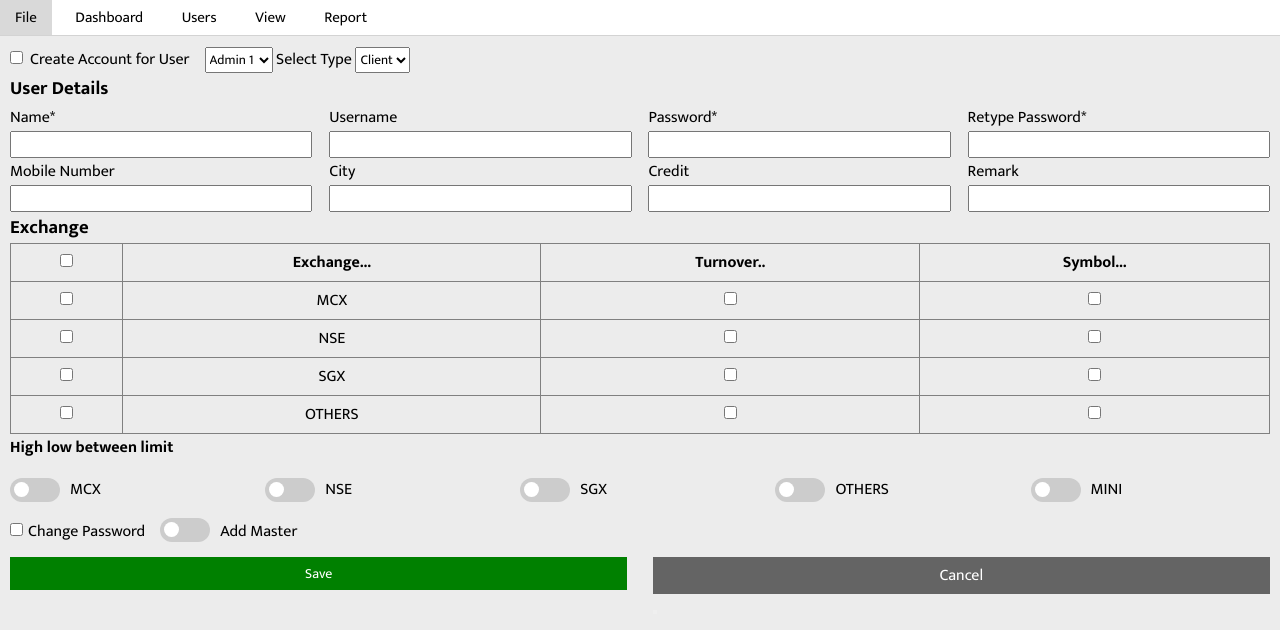
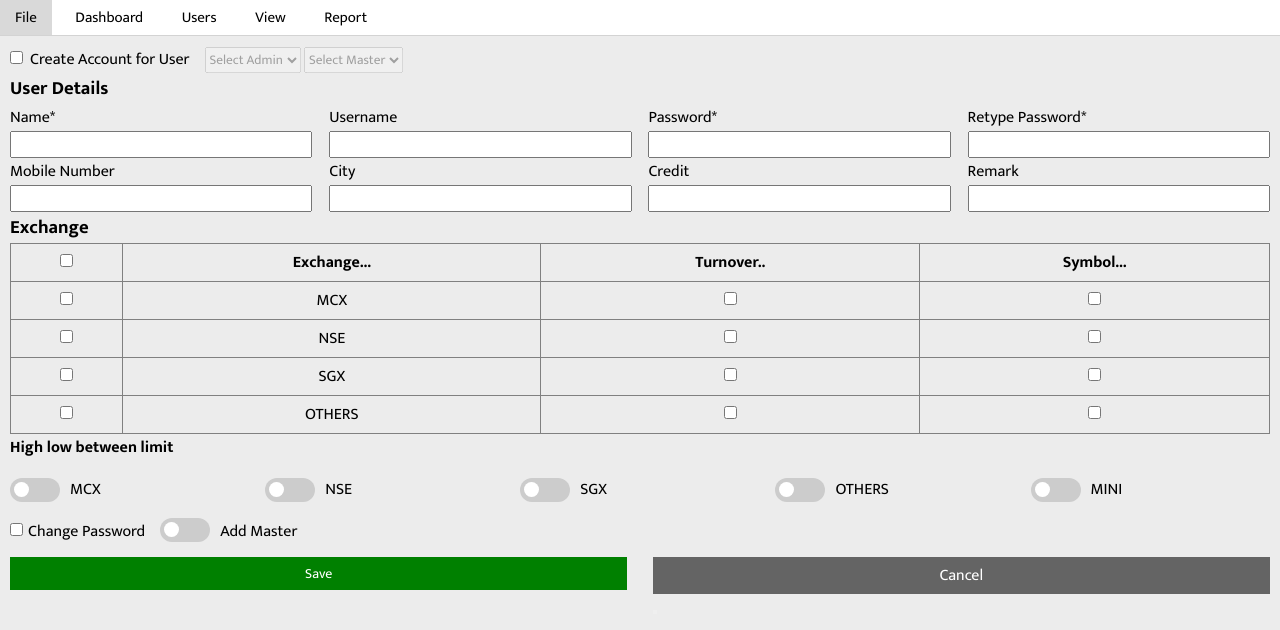
Before and after one commit to harishTrank/tradeDjango, a Django app: page /add-user in a window 1280 px wide. Shown: the top 630 px of the page. Run offline with Django 4.2, Linux system fonts and the light colour scheme; a user stored in the database is signed in; tables that the repository leaves empty hold one stand-in row (values such as "Sample post"); data that the repository does not hold is empty; some libraries are stand-ins or nearby versions.

Commit message:
update code

```diff
--- a/App/urls.py
+++ b/App/urls.py
@@ -15,4 +15,7 @@ urlpatterns = [
     path("trade-particular-view/<int:id>", TradeParticularViewApi.as_view(), name="trade-particular-view/"),
     path("permission-toggle/", MyUserPerissionToggle.as_view(), name="permission-toggle"),
     path("change-passwordweb-api/", ChangePasswordWebAPI.as_view(), name="change-passwordweb-api"),
+    path("get-admin-api/", GetAllAdminApiView.as_view(), name="get-admin-api"),
+    path("get-master-api/", GetMasterApiView.as_view(), name="get-master-api"),
+
 ]
--- a/App/views.py
+++ b/App/views.py
@@ -392,7 +392,7 @@ class UserListApiView(APIView):
         return Response({"data":"comming soon...."},status=status.HTTP_200_OK)
 
 
-# web api
+# web api ----------------------------------
 class MyUserPerissionToggle(APIView):
     permission_classes = [IsAuthenticated]
     def post(self, request):
@@ -427,4 +427,20 @@ class ChangePasswordWebAPI(APIView):
                 return Response({"success": False, "message": "New passwords do not match!"}, status=status.HTTP_404_NOT_FOUND)
         return Response({"success": False, "message": "Invalid user name."}, status=status.HTTP_404_NOT_FOUND)
 
-# --------
+
+class GetAllAdminApiView(APIView):
+    def get(self, request):
+        try:
+            response = MyUser.objects.filter(user_type="Admin").exclude(id=request.user.id).values("user_name", "id")
+            return Response({"success": True, "response": list(response)}, status=status.HTTP_200_OK)
+        except:
+            return Response({"success": False}, status=status.HTTP_404_NOT_FOUND)
+
+class GetMasterApiView(APIView):
+    def get(self, request):
+        try:
+            response = MyUser.objects.get(id=request.GET.get("adminId")).admin_user.admin_user.all().values("master_user__user_name", "master_user__id")
+            return Response({"success": True, "response": list(response)}, status=status.HTTP_200_OK)
+        except:
+            return Response({"success": False}, status=status.HTTP_404_NOT_FOUND)
+# ------------------------------------------------
--- a/Web/views.py
+++ b/Web/views.py
@@ -89,18 +89,31 @@ class AddUserView(View):
             "add_master": True if request.POST.get("add_master") and request.POST.get("add_master").lower() == 'on' else False,
         }
         user_id = request.user.id
-        print("sdfsdfksdfkdfkkdf",request.user.user_name)
-        current_master = MyUser.objects.get(id=user_id).master_user
-        if request.POST.get("add_master") == "on":
-            admin_belongs = current_master.admin_user
-            create_user = MyUser.objects.create(user_type="Master", **user_data)
-            new_mastr_model = MastrModel.objects.create(master_user=create_user,
-                admin_user=admin_belongs,
-                master_link=current_master)
-            new_mastr_model.save()
-        else:
-            create_user = MyUser.objects.create(user_type="Client",**user_data)
-            ClientModel.objects.create(client=create_user, master_user_link=current_master)
+
+        if request.user.user_type == "Master":
+            current_master = MyUser.objects.get(id=user_id).master_user
+            if request.POST.get("add_master") == "on":
+                admin_belongs = current_master.admin_user
+                create_user = MyUser.objects.create(user_type="Master", **user_data)
+                new_mastr_model = MastrModel.objects.create(master_user=create_user,
+                    admin_user=admin_belongs,
+                    master_link=current_master)
+                new_mastr_model.save()
+            else:
+                create_user = MyUser.objects.create(user_type="Client",**user_data)
+                ClientModel.objects.create(client=create_user, master_user_link=current_master)
+
+        elif request.user.user_type == "Admin":
+            current_admin = MyUser.objects.get(id=user_id).admin_user
+            # if request.POST.get("add_master") == "on":
+            #     create_user = MyUser.objects.create(user_type="Master", **user_data)
+            #     new_mastr_model = MastrModel.objects.create(master_user=create_user,
+            #         admin_user=current_admin,
+            #         master_link=current_master)
+            #     new_mastr_model.save()
+            # else:
+            #     create_user = MyUser.objects.create(user_type="Client",**user_data)
+            #     ClientModel.objects.create(client=create_user, master_user_link=current_master)
 
 
         mcx_exchange = request.POST.get("mcx_exchange") == 'on'
@@ -171,6 +184,8 @@ class ListUserView(View):
             master_ids = MastrModel.objects.filter(admin_user=user.admin_user).values_list("master_user__id", flat=True)
             client_ids = ClientModel.objects.filter(master_user_link__master_user__id__in=master_ids).values_list("client__id", flat=True)
             response_user = MyUser.objects.filter(id__in=set(master_ids) | set(client_ids))
+        elif request.user.user_type == "SuperAdmin":
+            response_user = MyUser.objects.exclude(id=request.user.id)
         return render(request, "User/list-user.html",{"client":response_user})
 
 
--- a/client_app/models.py
+++ b/client_app/models.py
@@ -1,11 +1,13 @@
 from django.db import models
 from App.models import *
 from master_app.models import *
+from admin_app.models import *
 
 
 class ClientModel(models.Model):
     client = models.OneToOneField(MyUser, on_delete=models.CASCADE, related_name="client")
     master_user_link = models.ForeignKey(MastrModel, on_delete=models.CASCADE, related_name="master_user_link")
+    admin_create_client = models.ForeignKey(AdminModel, on_delete=models.CASCADE, related_name="admin_create_client", null=True, blank=True)
 
     def __str__(self):
         return str(self.client)
--- a/templates/User/add-user.html
+++ b/templates/User/add-user.html
@@ -4,60 +4,59 @@
   <div class="tab-content" id="create-user">
     <div class="create-account">
       <div>
-        <div class="flex">
-          <div class="mr"><input type="checkbox" />&nbsp Create Account for User</div>
-          <div>
-            <select name="userType" id="userType">
-              <option value="">Admin 1</option>
-              <option value="">Admin 2</option>
-            </select>
+        {% if request.user.user_type == "Admin" or request.user.user_type == "SuperAdmin" %}
+          <div class="flex">
+            <div class="mr"><input id="otherUserFlagId" type="checkbox" />&nbsp Create Account for User</div>
+            <div>
+              <select name="userType" disabled id="selectedAdminId">
+                <option value="">Select Admin</option>
+              </select>
 
-            <label>Select Type</label>
-            <select name="userType" id="userType">
-              <option value="">Client</option>
-            </select>
+              <select name="userType" disabled id="selectedMasterId">
+                <option value="">Select Master</option>
+              </select>
+            </div>
           </div>
-        </div>
+        {% endif %}
       </div>
       <div class="user-details">
         <h3>User Details</h3>
         <div class="create-form flex space-bw">
           <div class="col-25">
             <label for="">Name*</label>
-            <input type="text" name="full_name" id="" class="form-group" />
+            <input type="text" name="full_name" class="form-group" />
           </div>
           <div class="col-25">
             <label for="">Username</label>
-            <input type="text" name="user_name" id="" class="form-group" />
+            <input type="text" name="user_name" class="form-group" />
           </div>
           <div class="col-25">
             <label for="">Password*</label>
-            <input type="password" name="password" id="" class="form-group" />
+            <input type="password" name="password" class="form-group" />
           </div>
           <div class="col-25">
             <label for=""> Retype Password*</label>
             <input
               type="password"
               name="retype_password"
-              id=""
               class="form-group"
             />
           </div>
           <div class="col-25">
             <label for="">Mobile Number</label>
-            <input type="text" name="phone_number" id="" class="form-group" />
+            <input type="text" name="phone_number" class="form-group" />
           </div>
           <div class="col-25">
             <label for="">City</label>
-            <input type="text" name="city" id="" class="form-group" />
+            <input type="text" name="city" class="form-group" />
           </div>
           <div class="col-25">
             <label for="">Credit</label>
-            <input type="text" name="credit" id="" class="form-group" />
+            <input type="text" name="credit" class="form-group" />
           </div>
           <div class="col-25">
             <label for="">Remark</label>
-            <input type="text" name="remark" id="" class="form-group" />
+            <input type="text" name="remark" class="form-group" />
           </div>
         </div>
       </div>
@@ -280,4 +279,53 @@ input:checked+.slider:before {
     background: #646464;
 }
 </style>
+
+
+<script>
+  const masterDisableHandler = () => {
+      if ($("#selectedAdminId").val()) {
+        $("#selectedMasterId").prop("disabled", false);
+        $.ajax({
+          type: "GET",
+          url: '{% url "get-master-api" %}',
+          headers: { "X-CSRFToken": "{{ csrf_token }}" },
+          data: {
+            adminId: $("#selectedAdminId").val()
+          },
+          success: function (res) {
+            $("#selectedMasterId").empty();
+            $("#selectedMasterId").append(`<option value="">Select Master</option>`);
+            res.response.map(adminItem => {
+              $("#selectedMasterId").append(`<option value="${adminItem.master_user__id}">${adminItem.master_user__user_name}</option>`)
+            })
+          },
+        });
+      } else {
+        $("#selectedMasterId").prop("disabled", true);
+      }
+  }
+
+  $("#otherUserFlagId").click(() => {
+    if ($("#otherUserFlagId").prop("checked")) {
+      $("#selectedAdminId").prop("disabled", false);
+    } else {
+      $("#selectedAdminId").val("");
+      masterDisableHandler();
+      $("#selectedAdminId").prop("disabled", true);
+    }
+  })
+
+  $.ajax({
+    type: "GET",
+    url: '{% url "get-admin-api" %}',
+    headers: { "X-CSRFToken": "{{ csrf_token }}" },
+    success: function (data) {
+      data.response.map(adminItem => {
+        $("#selectedAdminId").append(`<option value="${adminItem.id}">${adminItem.user_name}</option>`)
+      })
+    },
+  });
+
+  $("#selectedAdminId").change(masterDisableHandler)
+</script>
 {% endblock content %}
```
